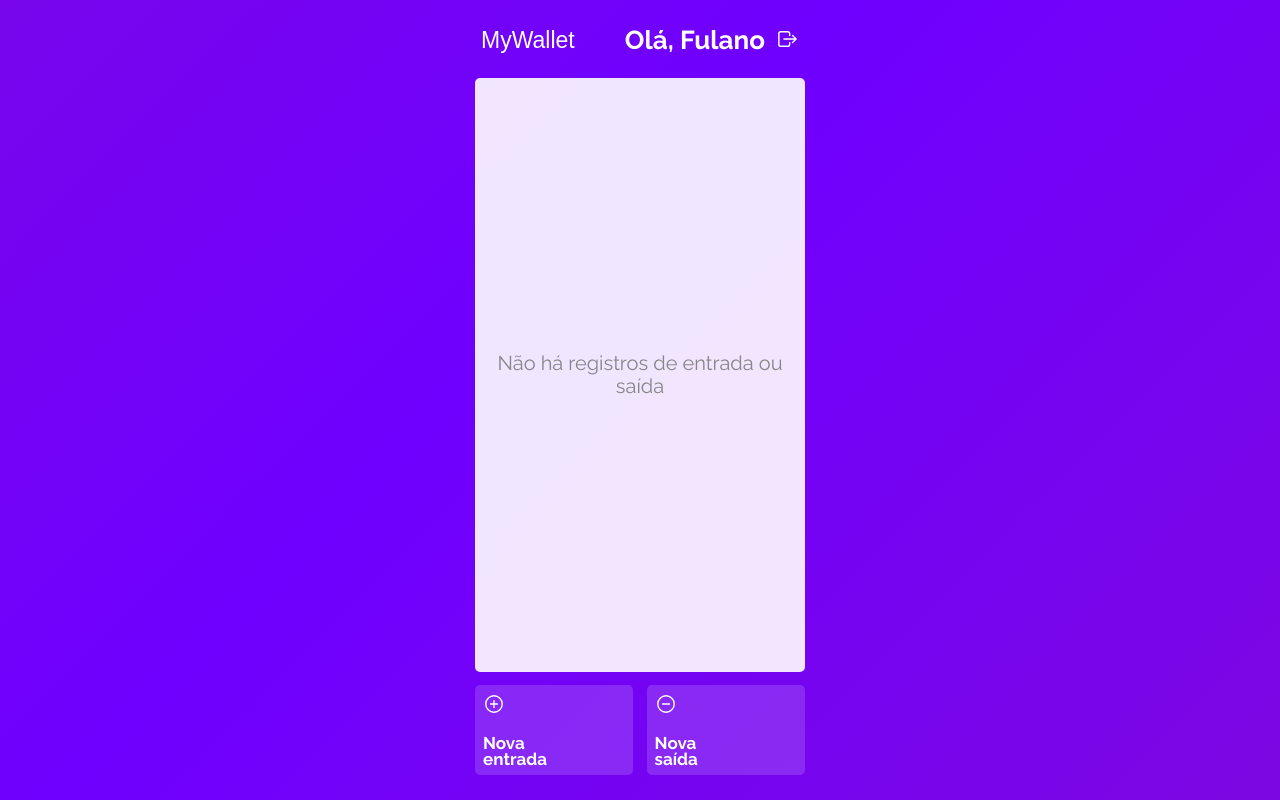
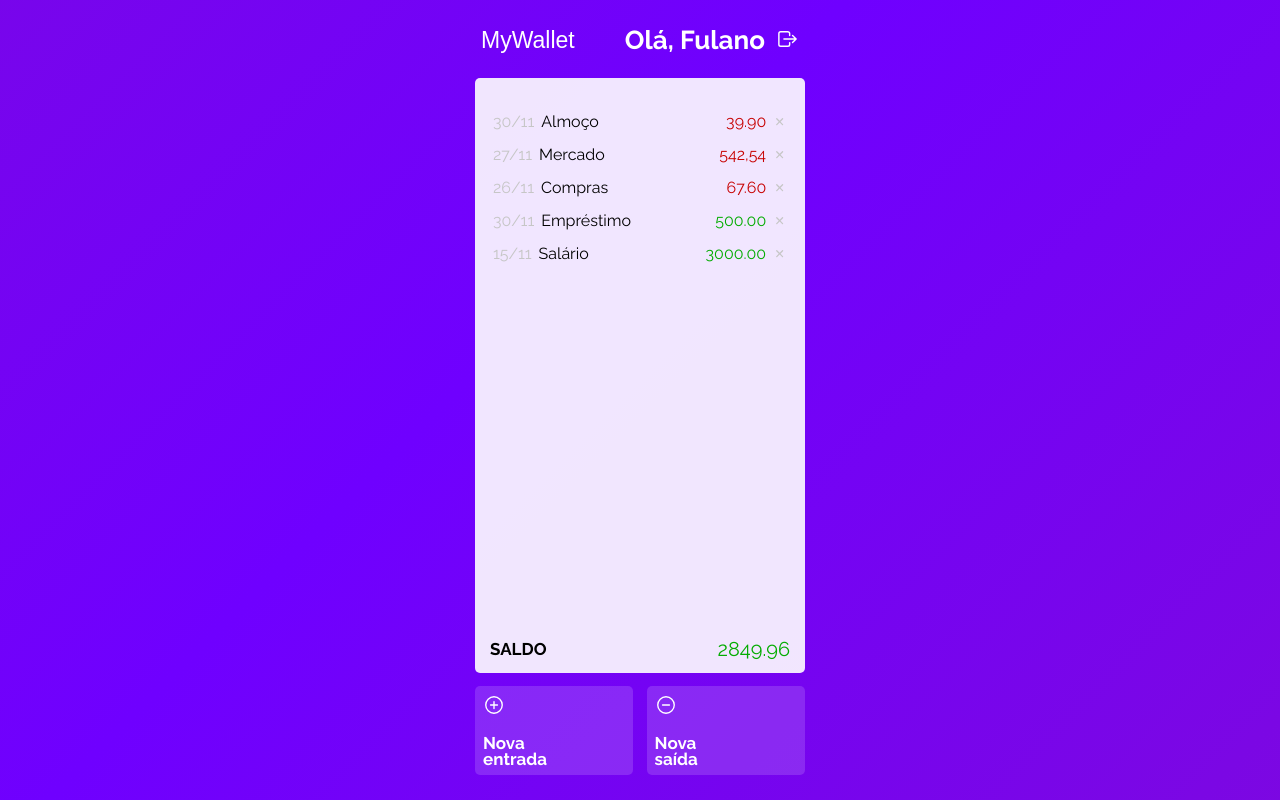
Before and after one commit to nascimentoliveira/mywallet, a React (Create React App) app: page /wallet in a window 1280 px wide. Built offline with nearby package versions, Linux system fonts and the light colour scheme; a web font is replaced by a local one.

Commit message:
feat (Wallet): dynamic wallet page

```diff
--- a/src/App.js
+++ b/src/App.js
@@ -2,18 +2,24 @@ import GlobalStyle from './assets/styles/GlobalStyle';
 import { BrowserRouter, Route, Routes } from 'react-router-dom';
 import { useState } from 'react';
 import UserContext from './UserContext';
+import WalletContext from './WalletContext';
 import SignInPage from './pages/SignInPage';
 import SignUpPage from './pages/SignUpPage';
 import WalletPage from './pages/WalletPage';
-import AddEntryPage from './pages/AddEntryPage';
+import EntryPage from './pages/EntryPage';
 
 export default function App() {
 
   const [user, setUser] = useState('');
+  const [edit, setEdit] = useState(false);
+  const [entryType, setEntryType] = useState('');
 
   return (
     <UserContext.Provider
-      value={{ user, setUser}}
+      value={{ user, setUser }}
+    >
+      <WalletContext.Provider
+        value={{ edit, setEdit, entryType, setEntryType }}
       >
         <BrowserRouter>
           <GlobalStyle />
@@ -21,9 +27,10 @@ export default function App() {
             <Route path='/' element={<SignInPage />} />
             <Route path='/signup' element={<SignUpPage />} />
             <Route path='/wallet' element={<WalletPage />} />
-          <Route path='/addentry' element={<AddEntryPage />} />
+            <Route path='/entry' element={<EntryPage />} />
           </Routes>
         </BrowserRouter>
+      </WalletContext.Provider>
     </UserContext.Provider>
   );
 }
--- /dev/null
+++ b/src/WalletContext.js
@@ -0,0 +1,5 @@
+import { createContext } from 'react';
+
+const WalletContext = createContext();
+
+export default WalletContext;
--- a/src/pages/AddEntryPage.js
+++ b/src/pages/EntryPage.js
@@ -1,6 +1,10 @@
 import styled from 'styled-components';
+import WalletContext from '../WalletContext';
+import { useState, useContext, useEffect } from 'react';
 
 export default function AddEntryPage() {
+
+  const { setEdit, setEntryType } = useContext(WalletContext);
 
   return (
     <PageContainer>
--- /dev/null
+++ b/src/pages/Records.js
@@ -0,0 +1,194 @@
+import { useState, useContext, useEffect } from 'react';
+import { Rings } from 'react-loader-spinner';
+import { IoClose } from 'react-icons/io5';
+import styled from 'styled-components';
+import { useNavigate, Link } from 'react-router-dom';
+import WalletContext from '../WalletContext'
+
+export default function Records({ entriesList, error, loading }) {
+
+  const { setEdit, setEntryType } = useContext(WalletContext);
+  const navigate = useNavigate();
+
+  function handleDelete(e, id) {
+    e.preventDefault();
+    alert("clicou no ", id);
+
+  }
+
+  if (entriesList.length === 0) {
+    if (loading) {
+      return (
+        <RecordsComponent noList={true}>
+          Um momento...
+          <Rings
+            height='100'
+            width='100'
+            color='#7202F7'
+            radius='10'
+          />
+        </RecordsComponent>
+      );
+    } else if (error) {
+      return (
+        <RecordsComponent noList={true}>
+          Um erro ocorreu!
+          Não foi possível carregar os dados da sua carteira!
+          Verifique a sua conexão e tente novamente!
+        </RecordsComponent>
+      );
+    } else {
+      return (
+        <RecordsComponent noList={true}>
+          Não há registros de entrada ou saída!
+        </RecordsComponent>
+      );
+    }
+  }
+
+  return (
+    <RecordsComponent noList={false}>
+      <div>
+        {entriesList.map(entry =>
+          <Entry
+            key={entry.id}
+            onClick={() => {
+              setEntryType(entry.type);
+              setEdit(true);
+              navigate('/entry');
+            }}
+          >
+            <Date>{entry.date}</Date>
+            <div>
+              <Description>{entry.description}</Description>
+              <Value type={entry.type}>{entry.value}</Value>
+            </div>
+            <button
+              title='excluir'
+              onClick={(e) => handleDelete(e, entry.id)}
+            >
+              <IoClose />
+            </button>
+          </Entry>
+        )}
+      </div>
+      <div>
+        <Saldo>
+          <span>SALDO</span>
+          <Total positive={true}>{2849.96}</Total>
+        </Saldo>
+      </div>
+    </RecordsComponent>
+  );
+}
+
+
+const RecordsComponent = styled.section`
+  height: 100%;
+  width: 100%;
+  max-width: 330px;
+  display: flex;
+  flex-direction: column;
+  justify-content: ${props => props.noList ? 'center' : 'space-between'};
+  align-items: center;
+  font-family: 'Raleway', sans-serif;
+  font-weight: 400;
+  font-size: 20px;
+  line-height: 23px;
+  text-align: center;
+  color: #868686;
+  margin: 13px 0px;
+  padding: 23px 12px 10px 12px;
+  box-sizing: border-box;
+  background-color: rgba(255, 255, 255, .90);
+  border-radius: 5px;
+
+  div {
+    width: 100%;
+    height: 25px;
+  }
+`;
+
+const Entry = styled.button`
+  width: 100%;
+  height: 100%;
+  display: flex;
+  justify-content: space-between;
+  align-items: center;
+  font-family: 'Raleway', sans-serif;
+  font-weight: 400;
+  font-size: 16px;
+  line-height: 19px;
+  background-color: transparent;
+  margin: 8px 0px;
+  border: none;
+  outline: none;
+  cursor: pointer;
+
+  div {
+    width: 100%;
+    display: flex;
+    padding: 0px 7px;
+    justify-content: space-between;
+    align-items: center;
+  }
+
+  button {
+    width: 18px;
+    height: 18px;
+    border: none;
+    outline: none;
+    background-color: transparent;
+    margin: 0px;
+    padding: 0px;
+    display: flex;
+    justify-content: center;
+    align-items: center;
+    cursor: pointer;
+
+    svg {
+      color: #C6C6C6;
+    }
+  }
+`;
+
+const Date = styled.span`
+  font-weight: 400;
+  font-size: 16px;
+  line-height: 19px;
+  color: #C6C6C6;
+`;
+
+const Description = styled.span`
+  font-weight: 400;
+  font-size: 16px;
+  line-height: 19px;
+  color: #000000;
+`;
+
+const Value = styled.span`
+  font-weight: 400;
+  font-size: 16px;
+  line-height: 19px;
+  text-align: right;
+  color: ${props => props.type == 'in' ? '#03AC00' : '#C70000'};
+`;
+
+const Saldo = styled.section`
+  display: flex;
+  justify-content: space-between;
+  align-items: center;
+  padding: 0px 3px;
+
+  span {
+    font-weight: 700;
+    font-size: 17px;
+    line-height: 20px;
+    color: #000000;
+  }
+`;
+
+const Total = styled.h1`
+  font-weight: 400;
+  color: ${props => props.positive ? '#03AC00' : '#C70000'};
+`;
--- a/src/pages/SignInPage.js
+++ b/src/pages/SignInPage.js
@@ -124,7 +124,7 @@ const PageContainer = styled.main`
   justify-content: center;
 	background: linear-gradient(-45deg, #8C11BE, #6F00FF, #8C11BE, #6F00FF);
 	background-size: 400% 400%;
-  padding: 5%;
+  padding: 25px;
   box-sizing: border-box;
 	animation: gradient 10s ease infinite;
   transition: 2s;
--- a/src/pages/SignUpPage.js
+++ b/src/pages/SignUpPage.js
@@ -134,7 +134,7 @@ const PageContainer = styled.main`
   justify-content: center;
 	background: linear-gradient(-45deg, #8C11BE, #6F00FF, #8C11BE, #6F00FF);
 	background-size: 400% 400%;
-  padding: 5%;
+  padding: 25px;
   box-sizing: border-box;
 	animation: gradient 10s ease infinite;
   transition: 2s;
--- a/src/pages/WalletPage.js
+++ b/src/pages/WalletPage.js
@@ -1,26 +1,114 @@
+import { useState, useContext, useEffect } from 'react';
 import styled from 'styled-components';
 import { IoLogOutOutline, IoAddCircleOutline, IoRemoveCircleOutline } from 'react-icons/io5';
+import { useNavigate, Link } from 'react-router-dom';
+import { Rings } from 'react-loader-spinner';
+import UserContext from '../UserContext';
+import WalletContext from '../WalletContext';
+import Records from './Records';
 
 export default function WalletPage() {
+
+  const { user, setUser } = useContext(UserContext);
+  const { setEdit, setEntryType } = useContext(WalletContext);
+  const [entriesList, setEntriesList] = useState([]);
+  const [loading, setLoading] = useState(true);
+  const [error, setError] = useState(false);
+  const navigate = useNavigate();
+
+  const data = [
+    {
+      id: 4,
+      type: 'out',
+      date: '30/11',
+      description: 'Almoço',
+      value: '39.90'
+    },
+    {
+      id: 3,
+      type: 'out',
+      date: '27/11',
+      description: 'Mercado',
+      value: '542,54'
+    },
+    {
+      id: 2,
+      type: 'out',
+      date: '26/11',
+      description: 'Compras',
+      value: '67.60'
+    },
+    {
+      id: 1,
+      type: 'in',
+      date: '30/11',
+      description: 'Empréstimo',
+      value: '500.00'
+    },
+    {
+      id: 0,
+      type: 'in',
+      date: '15/11',
+      description: 'Salário',
+      value: '3000.00'
+    }
+  ];
+
+  useEffect(() => {
+    setLoading(true)
+    /* axios.get(ENTRY_LIST_URL, config)
+      .then(res => {
+        setEntriesList(res.data);
+        setLoading(false);
+      })
+      .catch(err => {
+        setLoading(false);
+        setError(true);
+        toast.error(`Erro: ${err.response.data.message}`, {
+          position: toast.POSITION.TOP_CENTER,
+          theme: 'colored',
+        });
+      }); */
+  }, []);
 
   return (
     <PageContainer>
       <Top>
-        <Logo title='Página inicial'>MyWallet</Logo>
+        <Link to='/'>
+          <Logo title='Página inicial'>MyWallet</Logo>
+        </Link>
         <div>
           <Name>Olá, Fulano</Name>
           <button title='Logout'><IoLogOutOutline /></button>
         </div>
       </Top>
-      <Book>Não há registros de entrada ou saída</Book>
+      <Records
+        entriesList={data}
+        error={false}
+        loading={false}
+      />
       <Footer>
-        <Button title='Nova entrada'>
+        <Button
+          title='Nova entrada'
+          onClick={() => {
+            setEntryType('in');
+            setEdit(false);
+            navigate('/entry');
+          }}
+        >
           <div>
             <IoAddCircleOutline />
             <span>Nova entrada</span>
           </div>
         </Button>
-        <Button title='Nova saída'>
+        <Button
+          title='Nova saída'
+          onClick={() => {
+            setEntryType('out');
+            setEdit(false);
+            navigate('/entry');
+          }}
+        >
           <div>
             <IoRemoveCircleOutline />
             <span>Nova saída</span>
@@ -33,6 +121,7 @@ export default function WalletPage() {
 
 const PageContainer = styled.main`
   width: 100%;
+  min-width: 280px;
   height: 100vh;
   min-height: 100vh;
   display: flex;
@@ -41,7 +130,7 @@ const PageContainer = styled.main`
   justify-content: center;
 	background: linear-gradient(-45deg, #8C11BE, #6F00FF, #8C11BE, #6F00FF);
 	background-size: 400% 400%;
-  padding: 25px 5%;
+  padding: 25px;
   box-sizing: border-box;
 	animation: gradient 10s ease infinite;
   transition: 2s;
@@ -120,25 +209,6 @@ const Name = styled.span`
   color: #FFFFFF;
 `;
 
-const Book = styled.section`
-  height: 100%;
-  width: 100%;
-  max-width: 330px;
-  display: flex;
-  justify-content: center;
-  align-items: center;
-  font-family: 'Raleway', sans-serif;
-  font-weight: 400;
-  font-size: 20px;
-  line-height: 23px;
-  text-align: center;
-  color: #868686;
-  margin: 13px 0px;
-  box-sizing: border-box;
-  background-color: rgba(255, 255, 255, .90);
-  border-radius: 5px;
-`;
-
 const Footer = styled.footer`
   height: 114px;
   width: 100%;
@@ -149,6 +219,7 @@ const Footer = styled.footer`
 
 const Button = styled.button`
   width: 48%;
+  box-sizing: border-box;
   font-family: 'Raleway', sans-serif;
   font-weight: 700;
   font-size: 17px;
```
Lines whose indentation alone changed are shown as unchanged.
